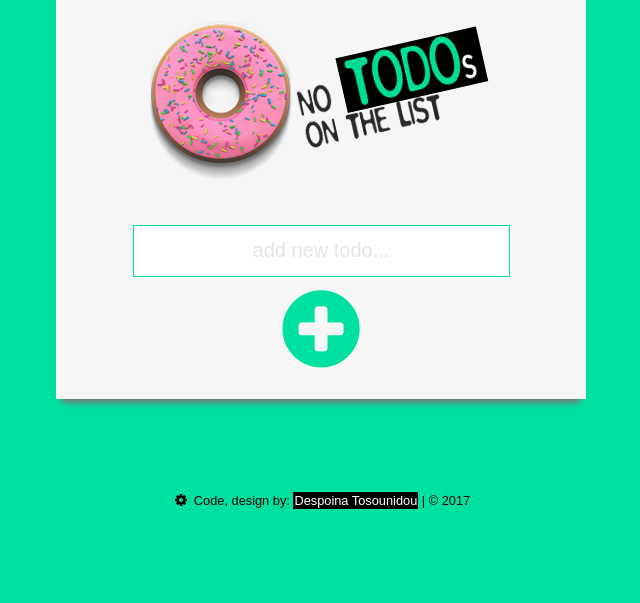
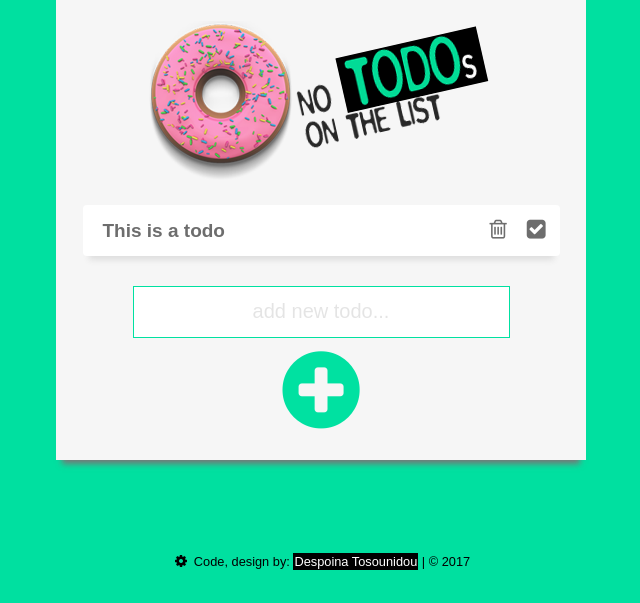
Before and after one commit to DespoinaTos/Todo-List, a plain HTML site: page index.html in a window 1280 px wide. Shown: the part 264-867 px from the top of the page, without its empty margins (319-959 px from the left). Before the commit the page ends 806 px from the top, so only its background shows below. Drawn offline with nearby package versions, Linux system fonts and the light colour scheme.

Commit message:
adding the remove and done buttons

```diff
--- a/css/main.css
+++ b/css/main.css
@@ -167,18 +167,29 @@ body ::selection {
 
 ul li {
     background-color: rgb(255, 255, 255);
-    color: #303030;
-    font-size: 18px;
-    font-weight: 700;
-    padding: 6px 0 6px 0;
+    color: #6d6d6d;
+    font-size: 19px;
+    font-weight: 600;
+    padding: 16px 0 16px 0;
     margin: 10px auto;
-    padding: 16px 0;
     width: 90%;
     border-radius: 4px;
-    padding-left: 20px;
-    -webkit-box-shadow: 0 10px 6px -6px rgb(157, 157, 157);
-    -moz-box-shadow: 0 10px 6px -6px rgb(160, 160, 160);
-    box-shadow: 0 10px 6px -6px rgb(147, 147, 147);
+    text-indent: 20px;
+    -webkit-box-shadow: 0 10px 6px -6px rgb(237, 237, 237);
+    -moz-box-shadow: 0 10px 6px -6px rgb(230, 230, 230);
+    box-shadow: 0 10px 6px -6px rgb(222, 222, 222);
+    position: relative;
+}
+
+ul li .fontbuttons {
+    width: 90px;
+    height: 50px;
+    position: absolute;
+    top: 0;
+    right: 0;
+    font-size: 22px;
+    display: inline-flex;
+    padding-top: 13px;
 }
 
 img {
--- a/index.html
+++ b/index.html
@@ -29,9 +29,16 @@
                 <div class="today-piece  middle  date"></div>
             </div>
             <img src="images/notodos.png" alt="notodos" class="notodos">
-            <ul>
-
-            </ul>
+            <div class="container">
+                <ul class="todo">
+                    <li>This is a todo
+                        <div class="fontbuttons">
+                            <i class="fa fa-trash-o remove" aria-hidden="true"></i>
+                            <i class="fa fa-check-square done" aria-hidden="true"></i>
+                        </div>
+                    </li>
+                </ul>
+            </div>
             <section class="buttons">
                 <input type="text" name="newitem" class="nItem" placeholder="add new todo...">
                 <i class="fa fa-plus-circle aItem" aria-hidden="true"></i>
```
